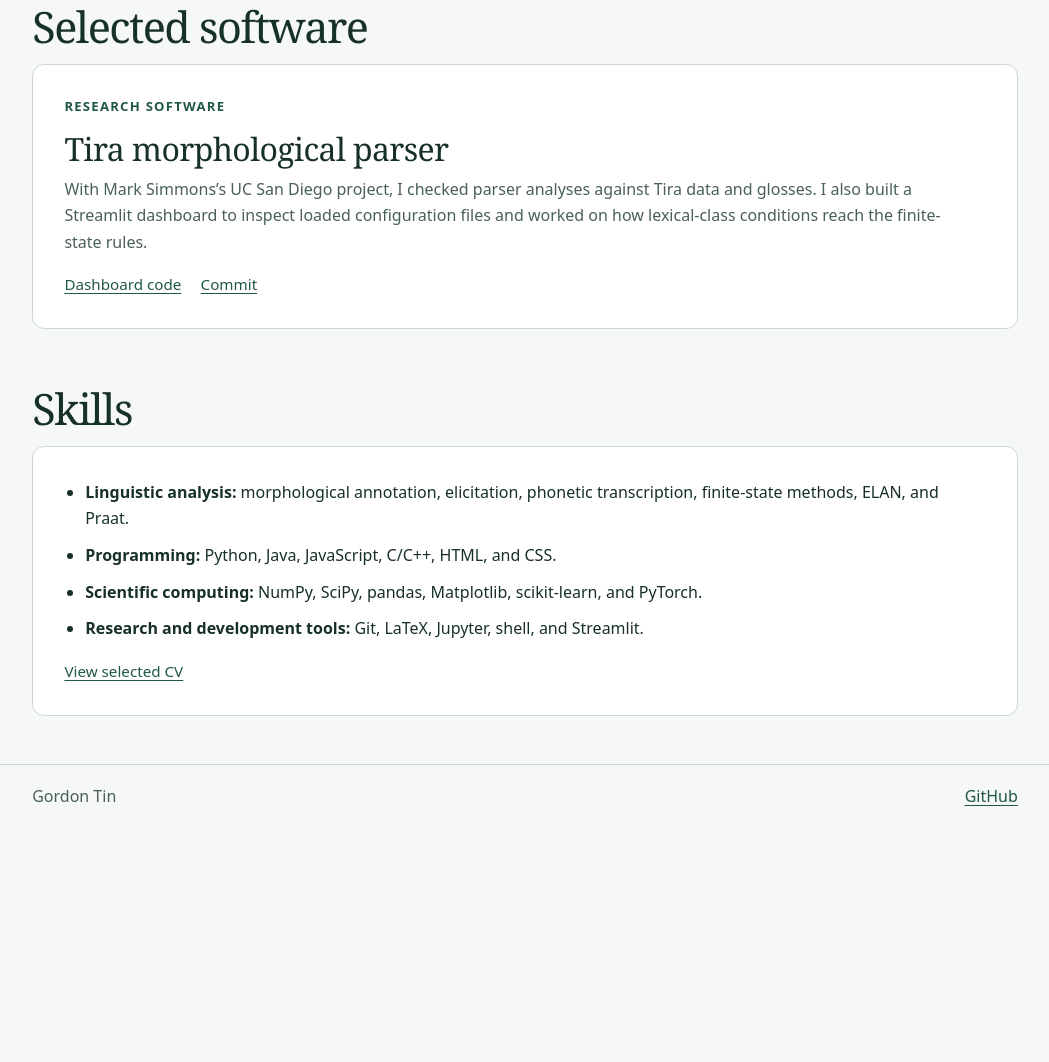
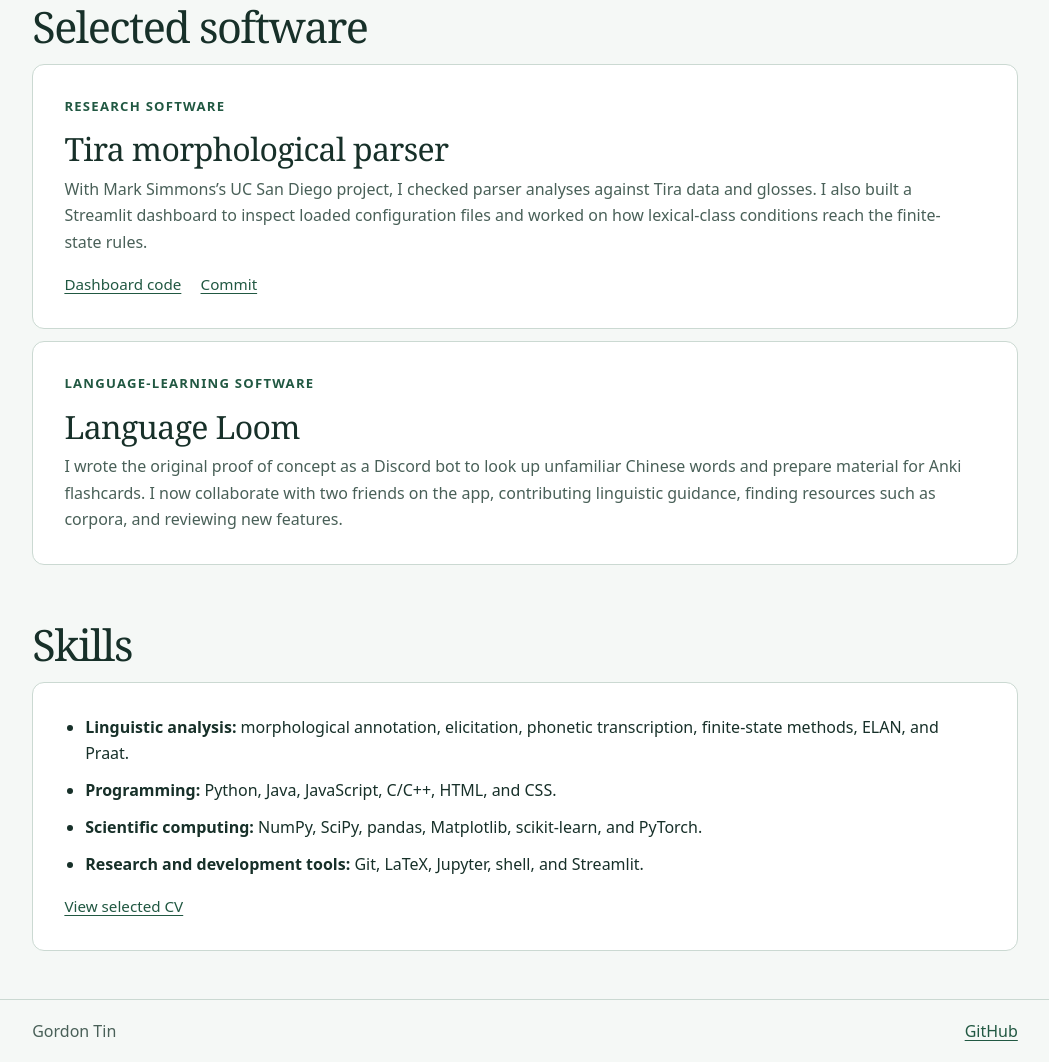
Before and after one commit to Eurypema/eurypema.github.io, a plain HTML site: page index.html in a window 1280 px wide. Shown: the part 1638-2700 px from the top of the page, without its empty margins (115-1164 px from the left). Before the commit the page ends 2465 px from the top, so only its background shows below. Drawn offline with Linux system fonts and the light colour scheme.

Commit message:
Add Language Loom to selected software

```diff
--- a/index.html
+++ b/index.html
@@ -36,6 +36,11 @@
 <div class="section-head"><h2 id="projects-title">Selected software</h2></div>
 <article class="entry"><p class="eyebrow">Research software</p><h3>Tira morphological parser</h3><p>With Mark Simmons’s UC San Diego project, I checked parser analyses against Tira data and glosses. I also built a Streamlit dashboard to inspect loaded configuration files and worked on how lexical-class conditions reach the finite-state rules.</p>
 <div class="links"><a href="https://github.com/markjosims/parC/blob/e9a578e240103ad35767c88d731b998d30eb1cf1/src/app.py#L142-L204">Dashboard code</a><a href="https://github.com/markjosims/parC/commit/e9a578e240103ad35767c88d731b998d30eb1cf1">Commit</a></div></article>
+<article class="entry">
+<p class="eyebrow">Language-learning software</p>
+<h3>Language Loom</h3>
+<p>I wrote the original proof of concept as a Discord bot to look up unfamiliar Chinese words and prepare material for Anki flashcards. I now collaborate with two friends on the app, contributing linguistic guidance, finding resources such as corpora, and reviewing new features.</p>
+</article>
 </section>
 <section id="skills" aria-labelledby="skills-title">
 <div class="section-head"><h2 id="skills-title">Skills</h2></div>
```
